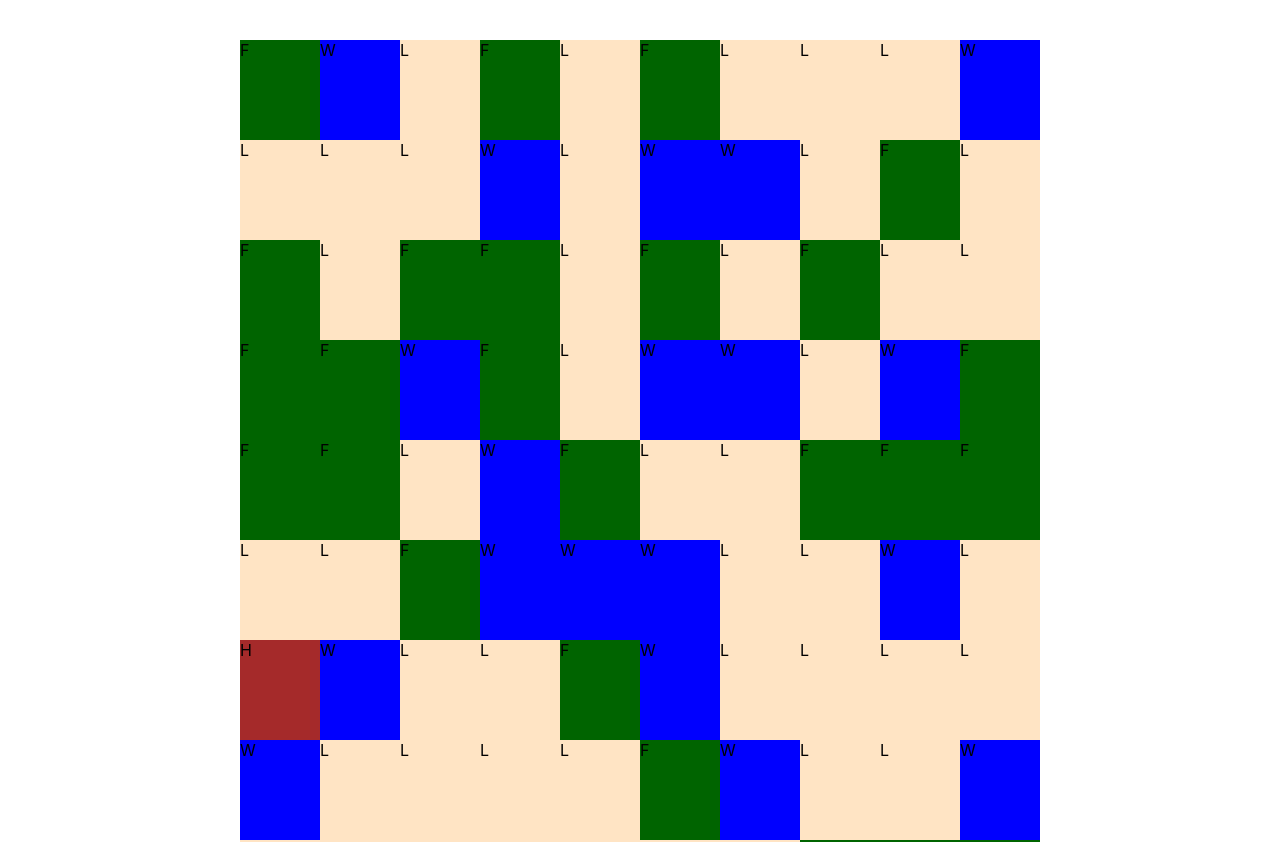
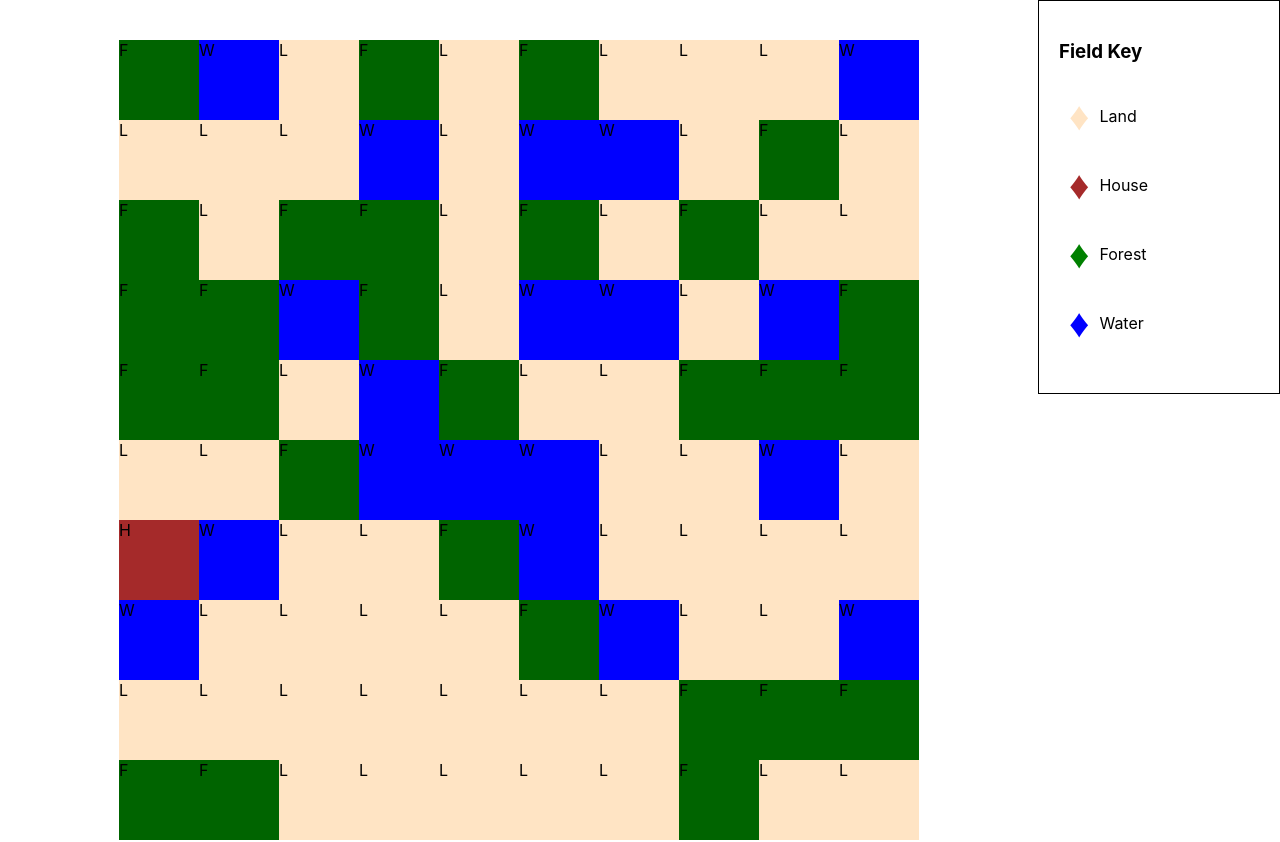
Before and after one commit to christina-ml/april-app-frontend, a React (Create React App) app: page / in a window 1280 px wide. Shown: the top 842 px of the page. Built offline with nearby package versions, Linux system fonts and the light colour scheme.

Commit message:
create key for land, house, forest, water

```diff
--- a/src/App.css
+++ b/src/App.css
@@ -1,3 +1,7 @@
+.App {
+  display: flex;
+}
+
 .land {
   margin: 40px auto;
   width: 800px;
@@ -8,7 +12,7 @@
 }
 
 .tile {
-  height: 100px;
-  width: 100px;
+  height: 80px;
+  width: 80px;
   background-color: bisque;
 }
--- a/src/App.js
+++ b/src/App.js
@@ -1,4 +1,5 @@
 import './App.css';
+import FieldKey from './FieldKey/FieldKey';
 /*
   W = Water
   H = House
@@ -117,6 +118,9 @@ function App() {
           )
         })}
       </div>
+      <div className="key">
+        <FieldKey />
+      </div>
     </div>
   );
 }
--- /dev/null
+++ b/src/FieldKey/FieldKey.css
@@ -0,0 +1,34 @@
+.fieldKey {
+    border: 1px solid black;
+    width: 200px;
+    padding: 20px;
+}
+
+ul {
+    list-style: none; /* Remove default bullets */
+    padding: 0px;
+}
+
+.landKey::before {
+    color: bisque;
+}
+.houseKey::before {
+    color: brown;
+}
+.forestKey::before {
+    color: green;
+}
+.waterKey::before {
+    color: blue;
+}
+
+ul li {
+    display: flex;
+    align-items: center;
+}
+
+ul li::before {
+    content: "\2666";  /* Add content: \2022 is the CSS Code/unicode for a bullet */
+    margin: 10px;
+    font-size: 40px;
+}
--- /dev/null
+++ b/src/FieldKey/FieldKey.js
@@ -0,0 +1,18 @@
+import React from 'react'
+import './FieldKey.css';
+
+const FieldKey = () => {
+  return (
+    <div className='fieldKey'>
+        <h3>Field Key</h3>
+        <ul>
+            <li className="landKey">Land</li>
+            <li className="houseKey">House</li>
+            <li className="forestKey">Forest</li>
+            <li className="waterKey">Water</li>
+        </ul>
+    </div>
+  )
+}
+
+export default FieldKey
```
Also changed, not shown: 1 other file (tests, documents, lock files or other folders).
